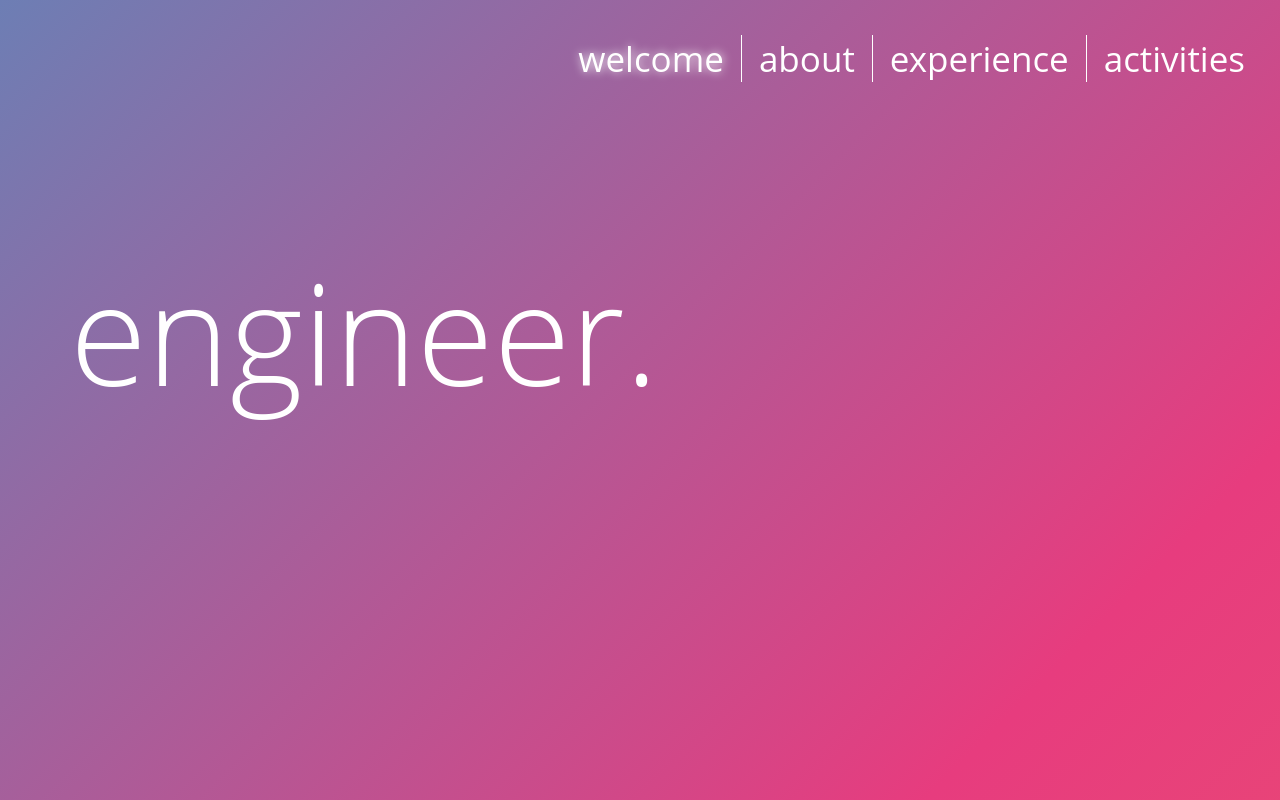
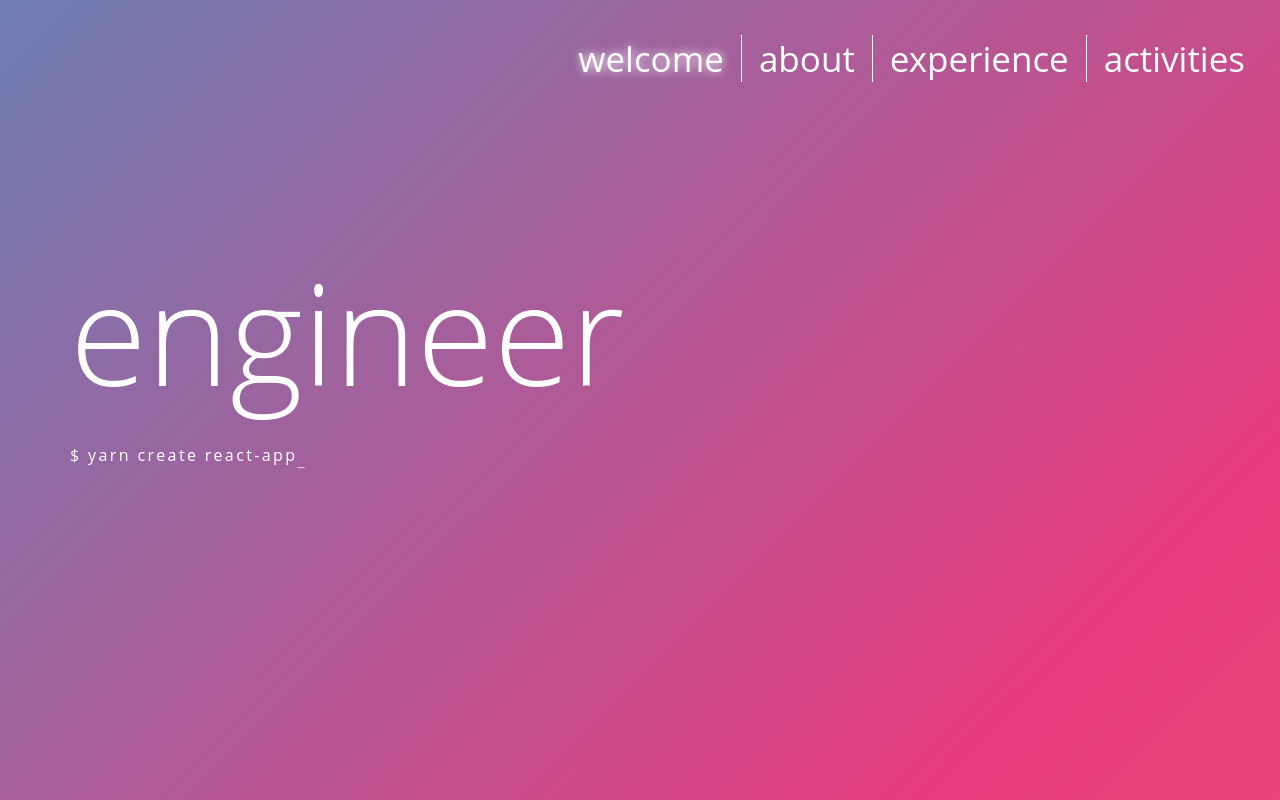
Before and after one commit to jhenriquez/jhenriquez.github.io, a React (Create React App) app: page / in a window 1280 px wide. Built offline with nearby package versions, Linux system fonts and the light colour scheme.

Commit message:
Adds typewriter animation.

```diff
--- a/src/components/Welcome/Welcome.css
+++ b/src/components/Welcome/Welcome.css
@@ -9,4 +9,51 @@
   font-size: 140px;
   text-transform: lowercase;
   padding-left: 70px;
+  margin-bottom: 17px;
 }
+
+.welcome .social-icons {
+  text-align: center;
+  padding-left: 70px;
+}
+
+.welcome img {
+  cursor: pointer;
+  color: #fff;
+  height: 70px;
+  width: 70px;
+  margin-right: 17px;
+}
+
+.typewriter {
+  display: inline-block;
+}
+
+.typewriter span {
+  display: inline-block;
+  color: #fff;
+  padding-left: 70px;
+  overflow: hidden; /* Ensures the content is not revealed until the animation */
+  white-space: nowrap; /* Keeps the content on a single line */
+  margin: 0 auto; /* Gives that scrolling effect as the typing happens */
+  letter-spacing: .15em; /* Adjust as needed */
+  animation: typing 5s steps(40, end);
+}
+
+.typewriter .console-cursor {
+  display: inline;
+  padding: 0;
+  animation: blink-caret .75s linear infinite;
+}
+
+/* The typing effect */
+@keyframes typing {
+  from { width: 0 }
+  to { width: 100% }
+}
+
+/* The typewriter cursor effect */
+@keyframes blink-caret {
+  from { color: transparent; }
+  to { color: #fff; }
+}
--- a/src/components/Welcome/index.tsx
+++ b/src/components/Welcome/index.tsx
@@ -1,10 +1,35 @@
 import './Welcome.css';
-import React from 'react';
+import React, { useState } from 'react';
 
 const Welcome: React.FC = () => {
+  const commands = [
+    '$ yarn create react-app',
+    '$ git init',
+    '$ git commit',
+    '$ git push',
+  ];
+
+  const [currentCommand, setCurrentCommand] = useState(0);
+
+  setTimeout(() => {
+    const newCommand = currentCommand + 1;
+    if (newCommand >= commands.length) {
+      return setCurrentCommand(0);
+    }
+    setCurrentCommand(newCommand);
+  }, 15000);
+
   return (
     <section className="welcome">
-      <h1>Engineer.</h1>
+      <h1>Engineer</h1>
+      <div className="typewriter">
+        <span>{commands[currentCommand]}</span>
+        <span className="console-cursor">_</span>
+      </div>
+      {/* <div className="social-icons">
+        <img src="https://cdn.jsdelivr.net/npm/simple-icons@latest/icons/github.svg" />
+        <img src="https://unpkg.com/simple-icons@latest/icons/linkedin.svg" />
+      </div> */}
     </section>
   );
 }
```
